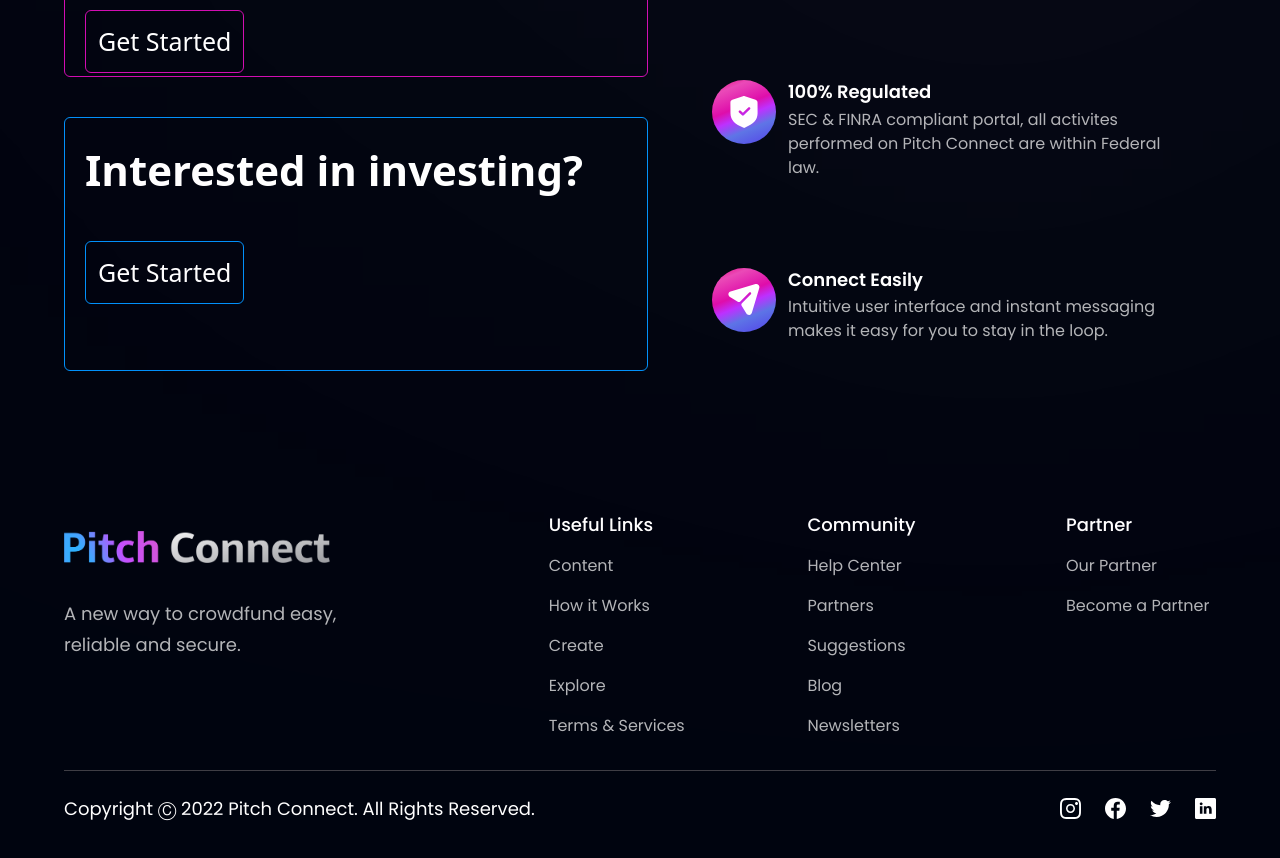
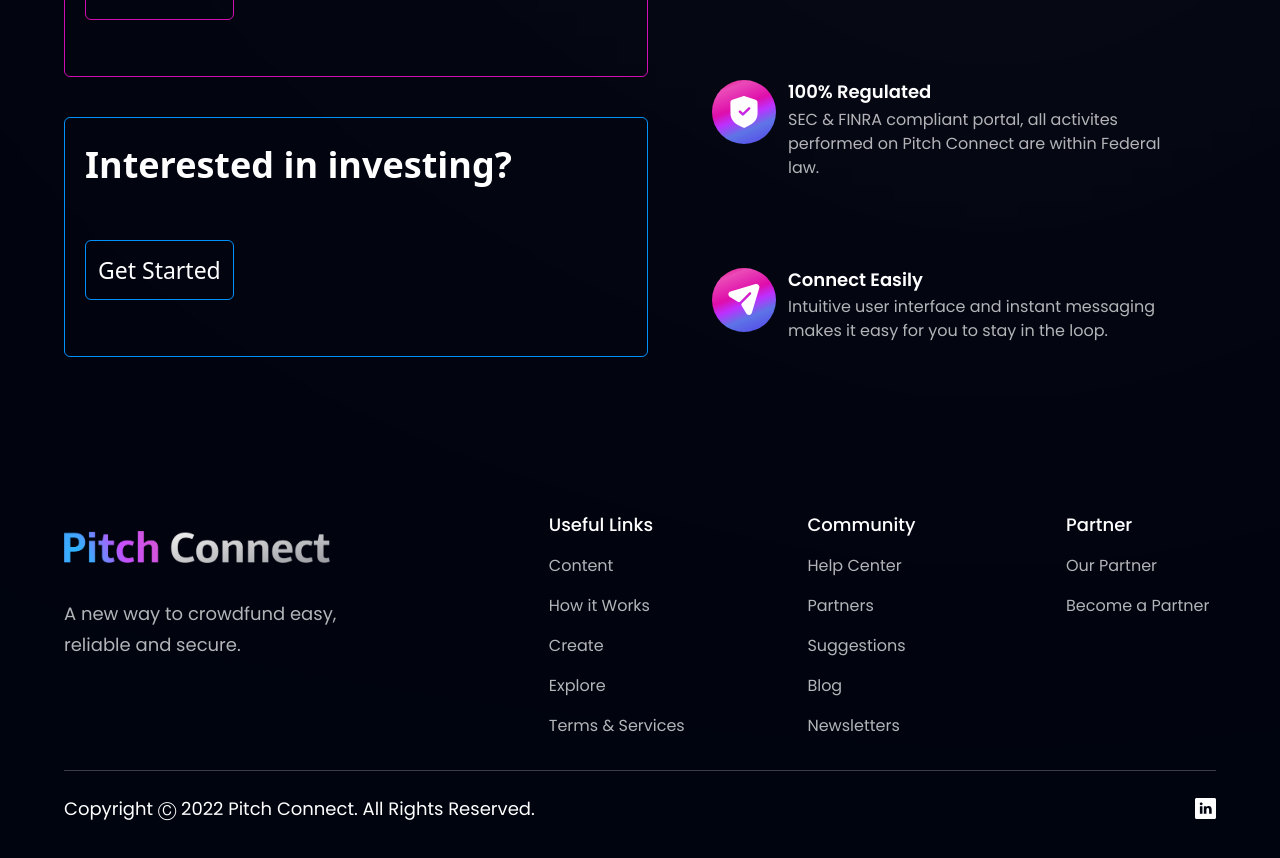
Before and after one commit to AndrewMTA/Frontend, a React (Vite) app: page / in a window 1280 px wide. Shown: the part 940-1798 px from the top of the page. Built offline with nearby package versions, Linux system fonts and the light colour scheme.

Commit message:
config: add netlify deploy filesss

```diff
--- a/src/components/Business.jsx
+++ b/src/components/Business.jsx
@@ -21,13 +21,13 @@
 const Business = () =>  (
   <section id="features" className={layout.section}>
     <div className={layout.sectionInfo}>
-     <div className=" border-[1px] border-[#D10CB1] w-[584px] rounded-md h-[254px] mt-5 mr-10 mb-10 p-5">
-      <h2 className="text-white  text-[42px]">Interested in raising capital?</h2>
-      <a href="/Crowdfund"><button className="rounded-md border-[1px] mt-10 p-3 border-[#D10CB1] text-white text-[25px]">Get Started</button>
+     <div className=" border-[1px] border-[#D10CB1] w-[584px] rounded-md h-[240px] mt-5 mr-10 mb-10 p-5">
+      <h2 className="text-white  text-[36px]">Interested in raising capital?</h2>
+      <a href="/Crowdfund"><button className="rounded-md border-[1px] mt-12 p-3 border-[#D10CB1] text-white text-[23px]">Get Started</button>
       </a>   </div>
-     <div  className="border-[1px] border-[#0091FA] rounded-md w-[584px] mr-10 h-[254px] p-5">
-      <h2 className="text-white text-[42px] ">Interested in investing?</h2>
-      <a href="/Invest"><button className="rounded-md border-[1px] mt-10 p-3 border-[#0091FA] text-white text-[25px]">Get Started</button>
+     <div  className="border-[1px] border-[#0091FA] rounded-md w-[584px] mr-10 h-[240px] p-5">
+      <h2 className="text-white text-[36px] ">Interested in investing?</h2>
+      <a href="/Invest"><button className="rounded-md border-[1px] mt-12 p-3 border-[#0091FA] text-white text-[23px]">Get Started</button>
       </a>    </div>
 
 
--- a/src/constants/index.js
+++ b/src/constants/index.js
@@ -152,25 +152,12 @@
 ];
 
 export const socialMedia = [
-  {
-    id: "social-media-1",
-    icon: instagram,
-    link: "https://www.instagram.com/",
-  },
-  {
-    id: "social-media-2",
-    icon: facebook,
-    link: "https://www.facebook.com/",
-  },
-  {
-    id: "social-media-3",
-    icon: twitter,
-    link: "https://www.twitter.com/",
-  },
+
+
   {
     id: "social-media-4",
     icon: linkedin,
-    link: "https://www.linkedin.com/",
+    link: "https://www.linkedin.com/company/pitch-connect123",
   },
 ];
 
--- a/src/index.css
+++ b/src/index.css
@@ -37,11 +37,15 @@
 }
 
 .Click {
-  color:#0092faa9
+  color:#e3e3e3;
+  border: 1px solid;
+  padding: 5px;
+  border-radius: 5px;
+  background-color: #5e76cb;
 
 }
 .Click:hover {
-  color:#0091FA;
+  background-color: #9420d8;
   transition:ease-in-out .3s
 }
 
@@ -95,8 +99,8 @@
 }
 
 .dollar{
-  margin-top: 38px;
-  margin-left: 3px;
+  margin-top: 44px;
+  margin-left: 6px;
   position: absolute;
 }
 .form{
--- a/src/pages/FormCF.jsx
+++ b/src/pages/FormCF.jsx
@@ -99,7 +99,7 @@
     <form className="form" onSubmit={handleSubmit}>
       <div className='flexWrap'>
     <h2>Start Your Campaign</h2>
-      <h2><a href='/Invest'> <span className='Click'>Click Here To Invest</span> </a></h2></div>
+      <h2><a href='/Invest'> <span className='Click'>Click To Invest</span> </a></h2></div>
       <div className="inputWrap">
       <label>Name</label>
       <input
@@ -134,7 +134,7 @@
       />{" "}    </div>  <div className="inputWrap">
       <label>How much do you want to raise?</label>
 
-     <span className='dollar'> <BsCurrencyDollar color = "#000000" size = {17}/> </span><input
+     <span className='dollar'> <BsCurrencyDollar color = "#000000" size = {15}/> </span><input
       type="number"
         className="form-price"
         required
@@ -165,7 +165,7 @@
       <div className="inputWrap">
 
       <label>How much have you already raised?</label>
-      <span className='dollar'> <BsCurrencyDollar color = "#000000" size = {17}/> </span>
+      <span className='dollar'> <BsCurrencyDollar color = "#000000" size = {15}/> </span>
       <input
         type="text"
         className="form-price"
--- a/src/pages/FormInvest.jsx
+++ b/src/pages/FormInvest.jsx
@@ -85,7 +85,7 @@
     <form className="form" onSubmit={handleSubmit}>
       <div className='flexWrap'>
     <h2>Start Investing</h2>
-      <h2><a href='/crowdfund'> <span className='Click'>Click Here To Raise Money</span> </a></h2></div>
+      <h2><a href='/crowdfund'> <span className='Click'>Click To Raise Money</span> </a></h2></div>
       <div className="inputWrap">
       <label>Name</label>
       <input
@@ -129,7 +129,7 @@
         onChange={(e) => setAccredited(e.target.value)}
         value={accredited}
       />{" "}  </div>    <div className="inputWrap">
-      <label>What is your annual income?</label>     <span className='dollar'> <BsCurrencyDollar color = "#000000" size = {17}/> </span>
+      <label>What is your annual income?</label>     <span className='dollar'> <BsCurrencyDollar color = "#000000" size = {15}/> </span>
       <input
         type="number"
         className="form-price"
```
Also changed, not shown: src/assets/robot.png.
